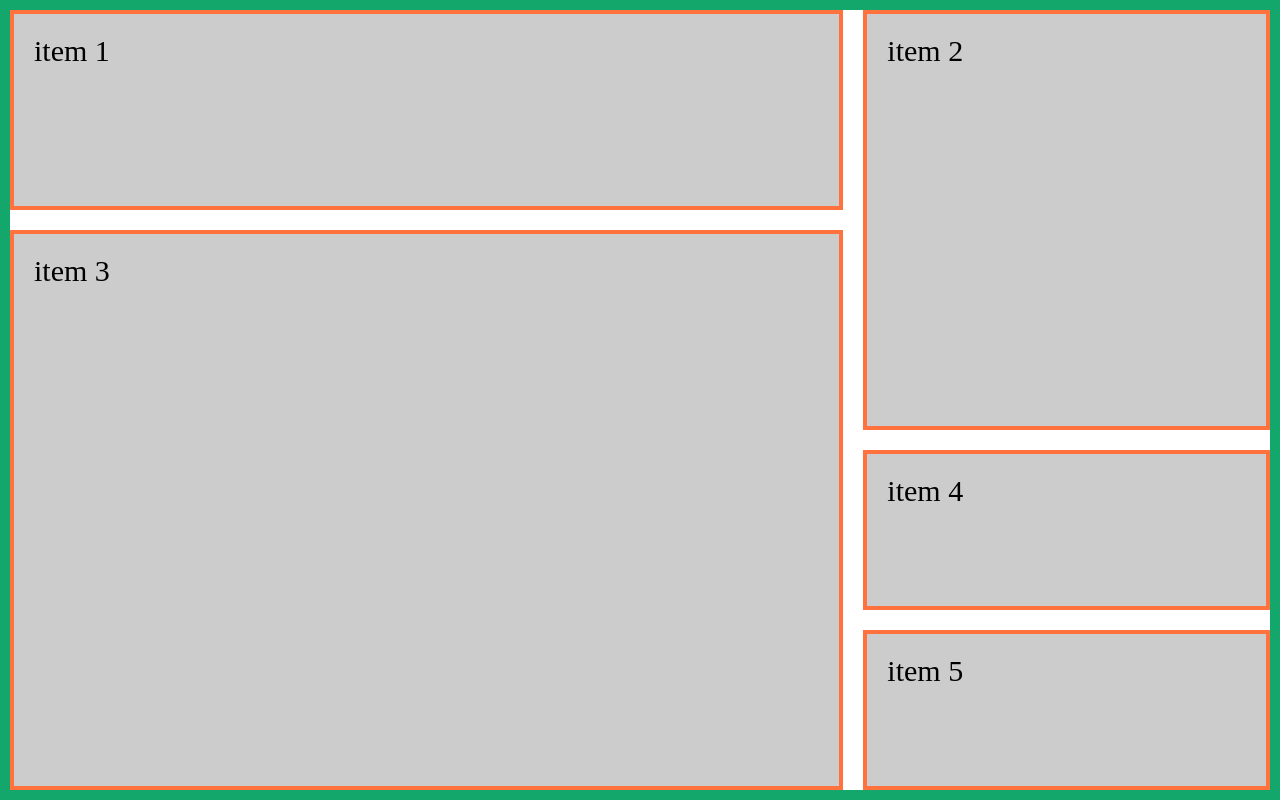
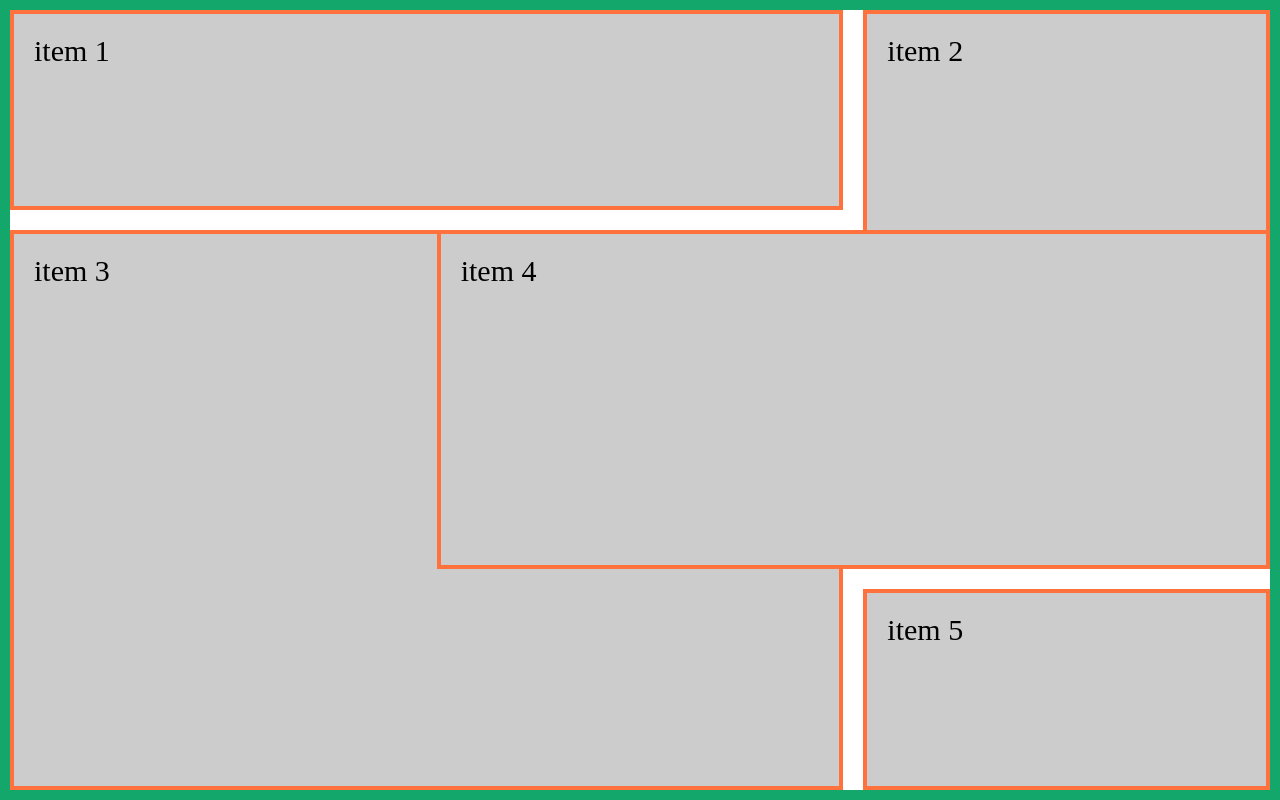
Before and after one commit to icarusgk/css-grid-course, a plain HTML site: page index.html in a window 1280 px wide. Drawn offline with Linux system fonts and the light colour scheme.

Commit message:
Make it to overlap

```diff
--- a/index.html
+++ b/index.html
@@ -38,7 +38,7 @@
         }
 
         .item-4 {
-
+            grid-area: 2 / 2 / span 2 / span 2;
         }
 
         .item-5 {
```
